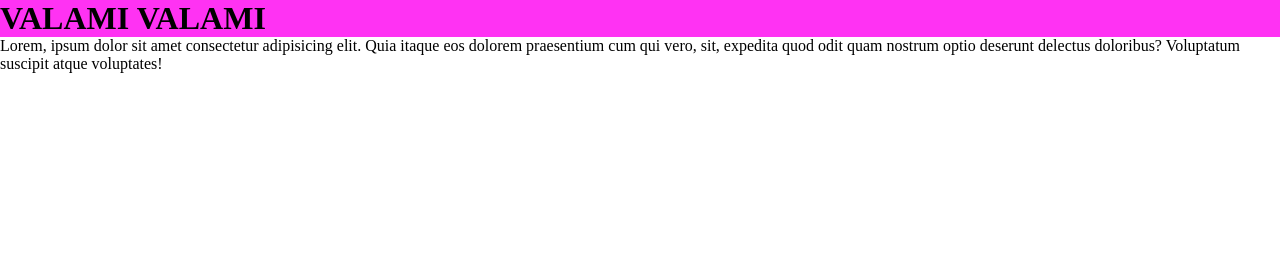
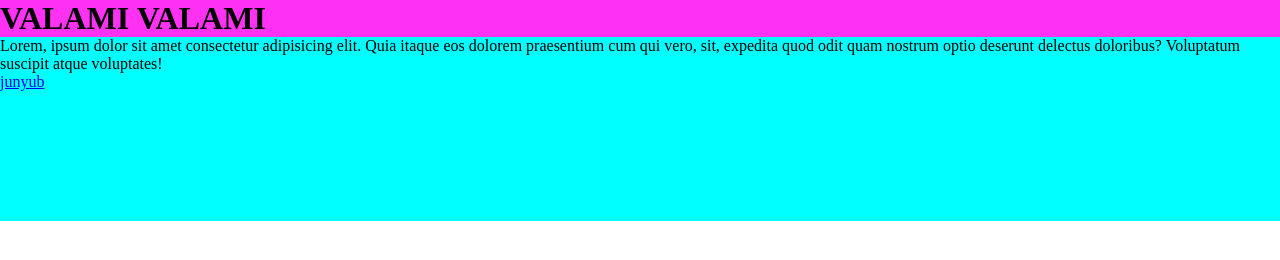
Before and after one commit to palmaibelaalmos/branch_manager, a plain HTML site: page index.html in a window 1280 px wide. Drawn offline with Linux system fonts and the light colour scheme.

Commit message:
Éljen Erdei!

```diff
--- a/index.html
+++ b/index.html
@@ -20,6 +20,7 @@
         nostrum optio deserunt delectus doloribus? Voluptatum suscipit atque
         voluptates!
       </p>
+      <a href="youtube.com">junyub</a>
     </footer>
   </body>
 </html>
--- a/style.css
+++ b/style.css
@@ -8,3 +8,8 @@ header{
     background: #FF32F3;
     text-transform: uppercase;
 }
+
+footer{
+    height: 23vh;
+    background-color: cyan;
+}
```
